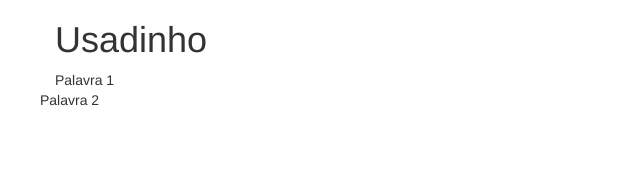
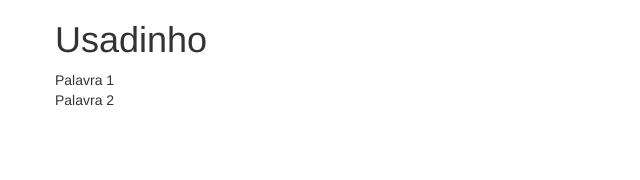
Before and after one commit to wmsousa01/usadinho, a React (Create React App) app: page / in a window 1280 px wide. Shown: the top 180 px of the page, without its empty margins (0-640 px from the left). Built offline with nearby package versions, Linux system fonts and the light colour scheme.

Commit message:
Inicio da HomePage

```diff
--- a/package.json
+++ b/package.json
@@ -14,6 +14,7 @@
     "react-dom": "^18.2.0",
     "react-router-dom": "^6.6.0",
     "react-scripts": "^5.0.1",
+    "reactstrap": "^9.1.5",
     "web-vitals": "^2.1.4"
   },
   "scripts": {
--- a/src/pages/HomePage.jsx
+++ b/src/pages/HomePage.jsx
@@ -1,4 +1,6 @@
 import React from 'react'
+
+
 
 const HomePage = () => {
   return (
@@ -14,9 +16,7 @@ const HomePage = () => {
         </div>
 
       <div className='col'>
-        <div className='row'>
         Palavra 2
-        </div>
       </div>
     </div>
     </div>
```
Also changed, not shown: 1 other file (tests, documents, lock files or other folders).
